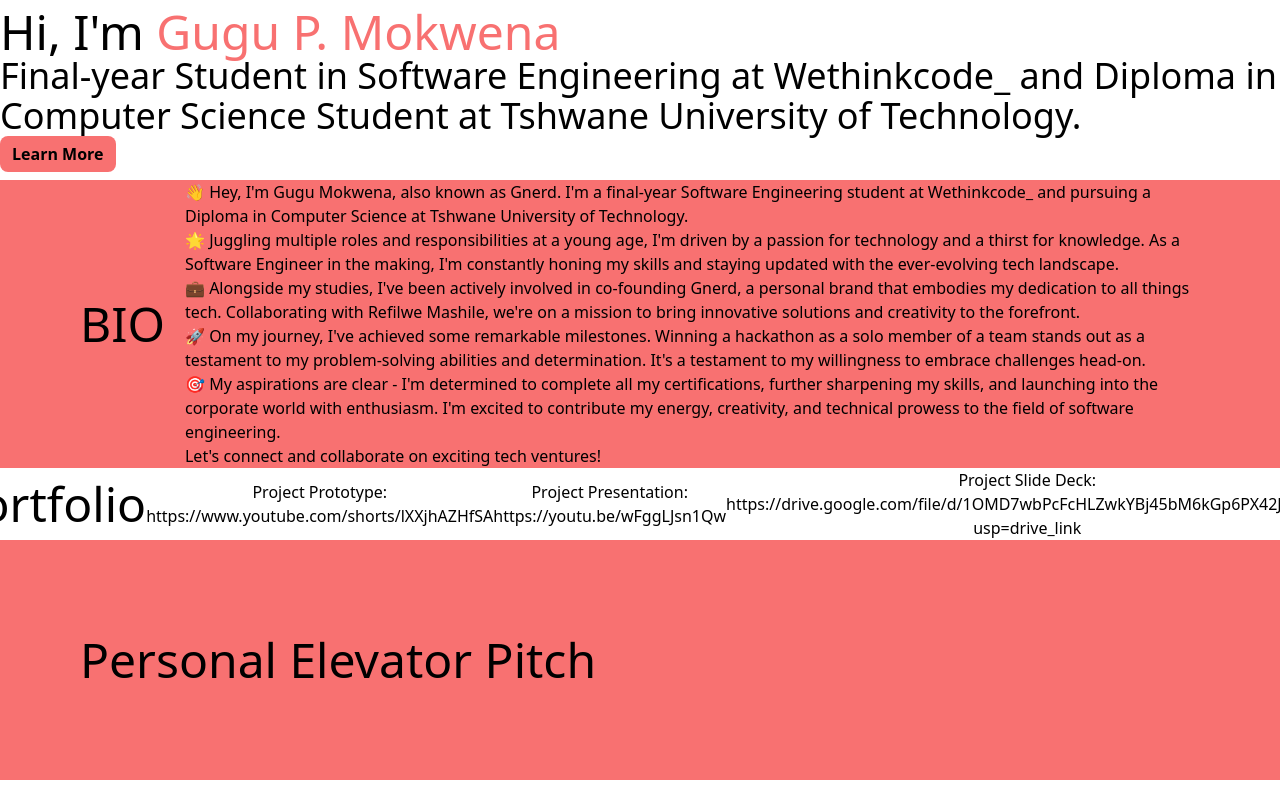
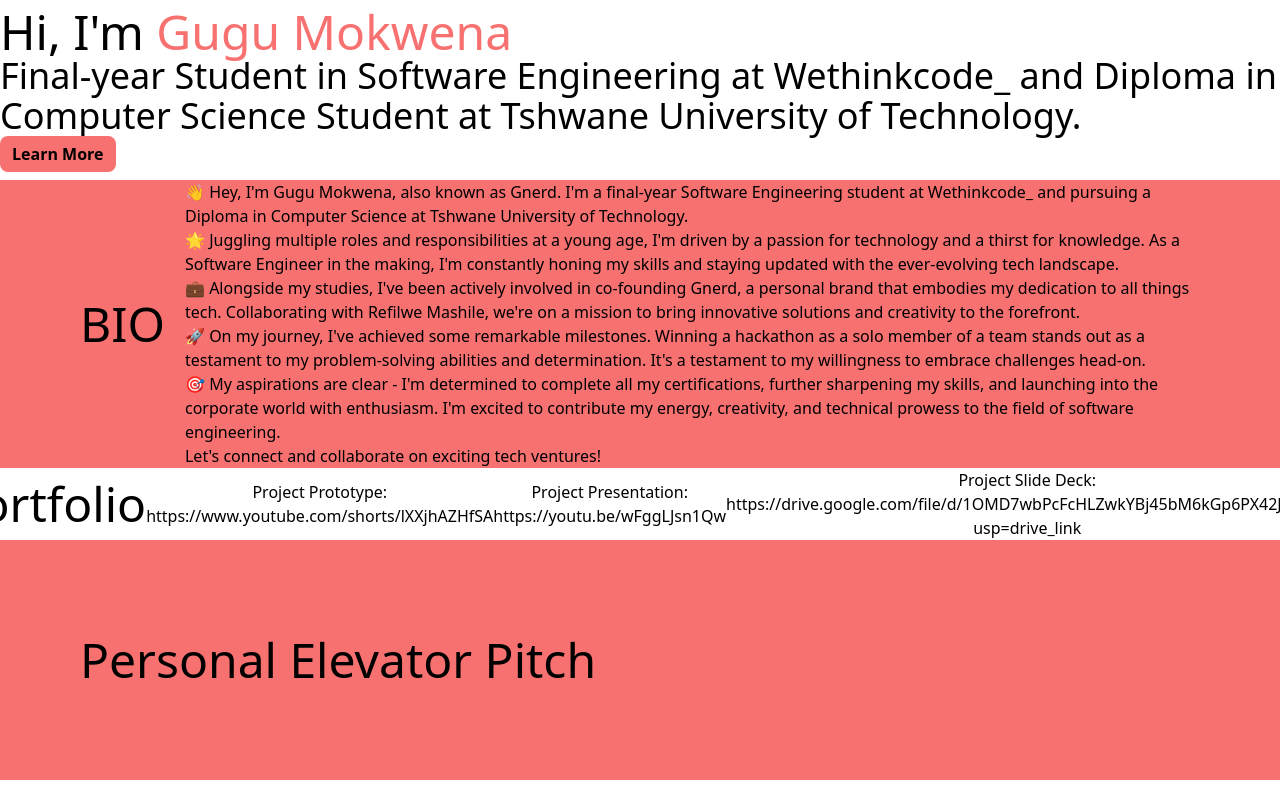
Before and after one commit to Ms-P-Hub/profile-app, a React (Vite) app: page / in a window 1280 px wide. Shown: the top 800 px of the page. Built offline with nearby package versions, Linux system fonts and the light colour scheme.

Commit message:
without initial test

```diff
--- a/src/components/about/about.tsx
+++ b/src/components/about/about.tsx
@@ -4,7 +4,7 @@
       <section className="bg-secondaryDark flex items-center py-2">
         <section>
           <h1 className="text-5xl">
-            Hi, I'm <span className="text-red-400">Gugu P. Mokwena</span>
+            Hi, I'm <span className="text-red-400">Gugu Mokwena</span>
           </h1>
           <h2 className="text-4xl">Final-year Student in Software Engineering at Wethinkcode_ and Diploma in Computer Science Student at Tshwane University of Technology.</h2>
           <button
```
